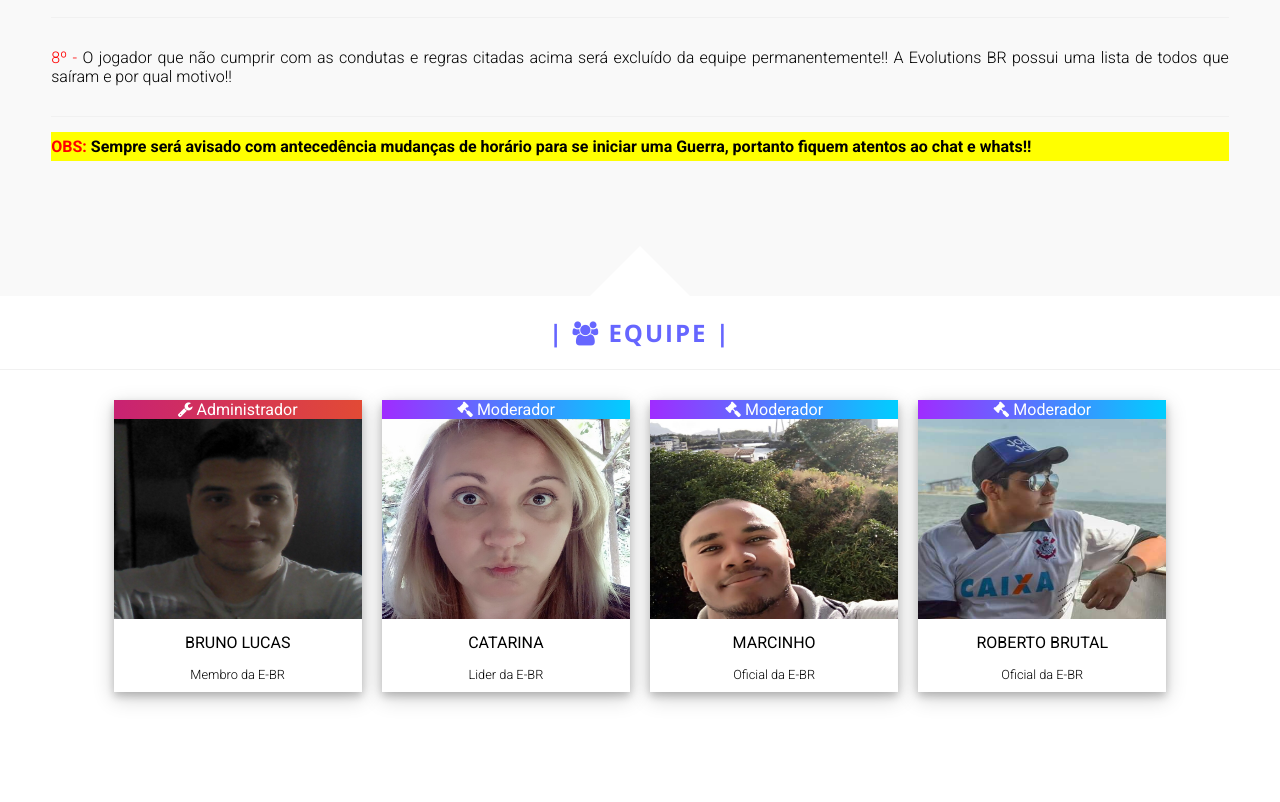
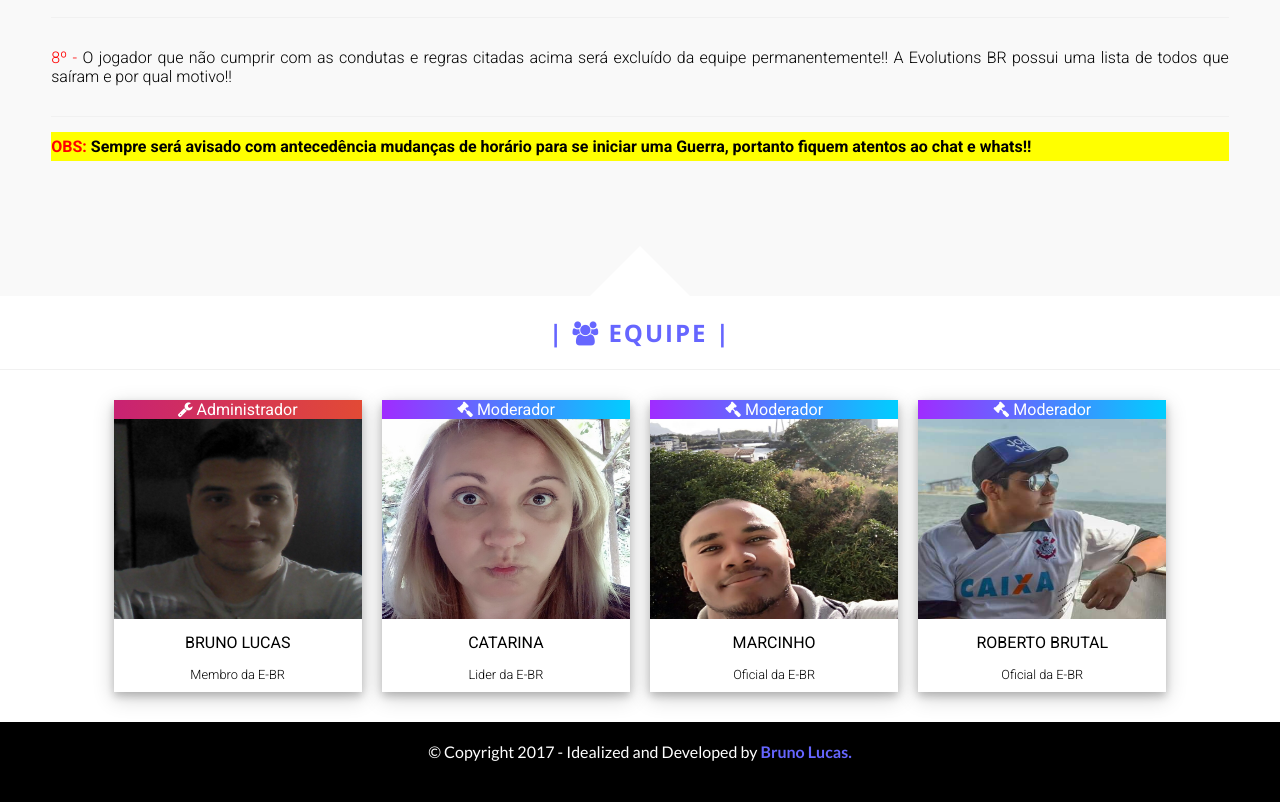
Before and after one commit to BrunoLBrito/evolutions-br, a website: page index.html in a window 1280 px wide. Shown: the part 1301-2103 px from the top of the page. Before the commit the page ends 2023 px from the top, so only its background shows below. Drawn offline with nearby package versions, Linux system fonts and the light colour scheme.

Commit message:
Criado o footer

```diff
--- a/index.html
+++ b/index.html
@@ -150,6 +150,12 @@
         </section>
     </main> <!-- FIM MAIN -->
 
+    <footer class="container footer">
+        <div class="content">
+            <p>&copy; Copyright 2017 - Idealized and Developed by <span>Bruno Lucas.</span></p>
+        </div>
+        <div class="clear"></div>
+    </footer>
 <script src="js/script.js"></script>
 </body>
 </html>
--- a/sass/boot.sass
+++ b/sass/boot.sass
@@ -231,3 +231,15 @@ main
                 font-size: .8em
                 font-weight: 300
                 padding: 5px 0px 10px 0px
+
+// FOOTER //
+footer.footer
+    height: 80px
+    background-color: #000
+    text-align: center
+    font-family: 'Lato', sans-serif
+    p
+        color: #fff
+        span
+            color: #6666FF
+            font-weight: bold
```
Also changed, not shown: css/boot.css.
